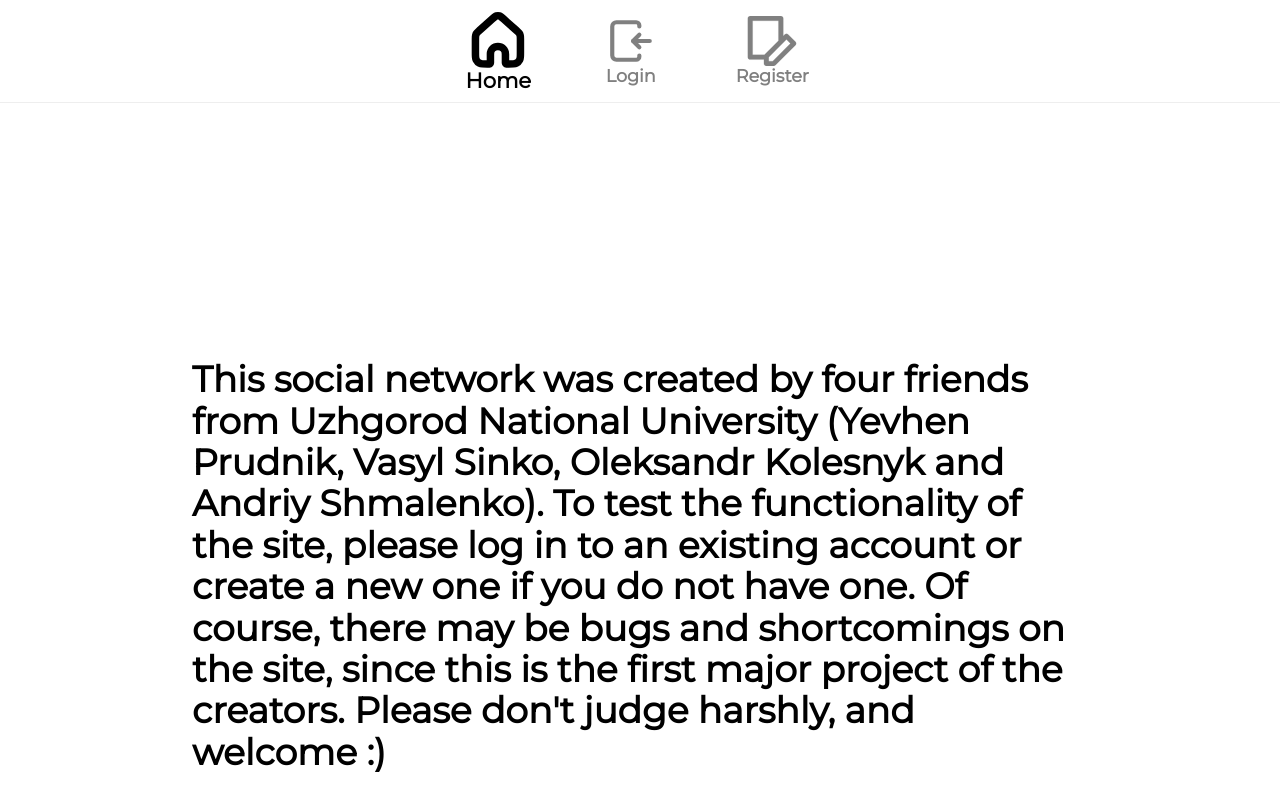
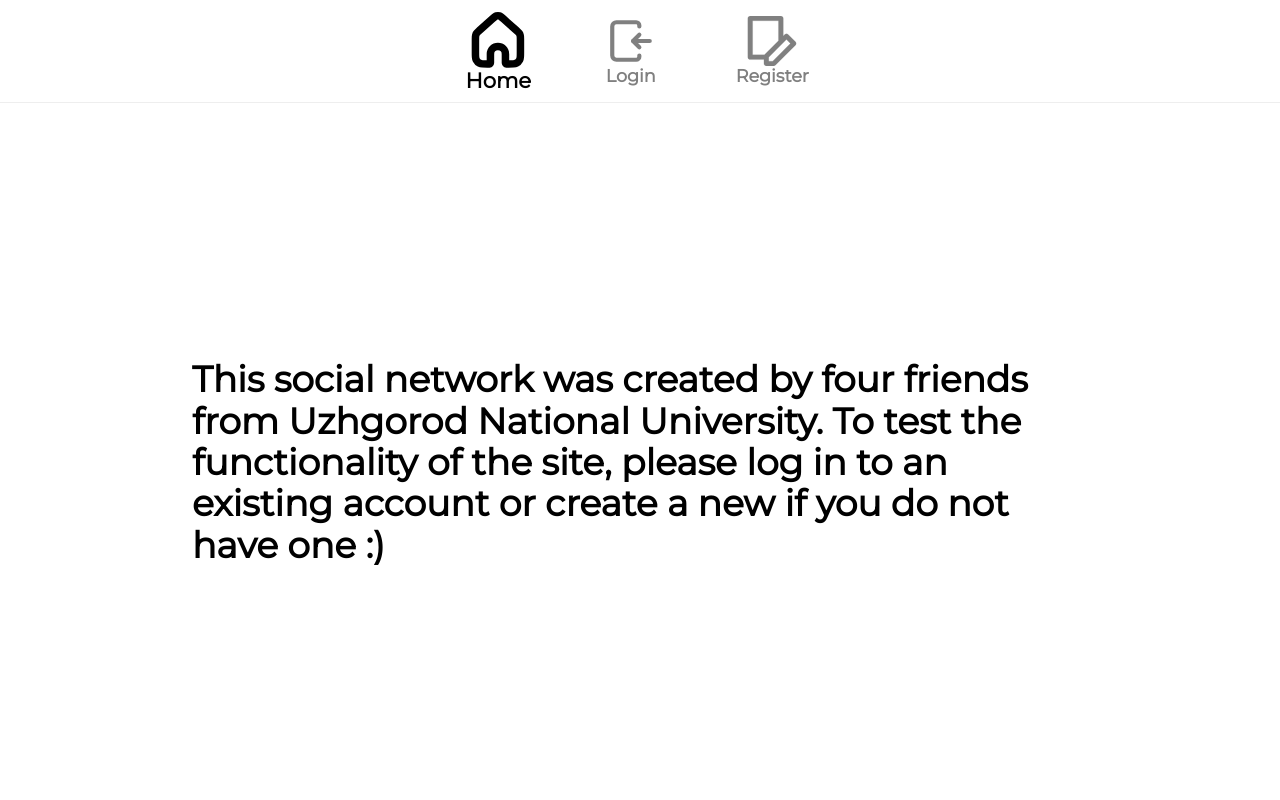
Before and after one commit to yevhenprudnik/heap-client, a React (Create React App) app: page / in a window 1280 px wide. Built offline with nearby package versions, Linux system fonts and the light colour scheme; no server answers.

Commit message:
Fix profile setting

```diff
--- a/src/components/Profile/profileSettings/profileSettings.js
+++ b/src/components/Profile/profileSettings/profileSettings.js
@@ -5,11 +5,12 @@
 function ProfileSettings({ patchUser }) {
   const [mainMenuisActive, setMainMenuIsActive] = useState(true);
   const [usernameChangerIsActive, setUsernameChangerIsActive] = useState(false);
-  const [username, setUserName] = useState('');
-  const [avatar, setAvatar] = useState('');
+  const [username, setUserName] = useState();
+  const [avatar, setAvatar] = useState();
 
   const handlePatchUser = async () => {
     await patchUser({ username, avatar });
+    window.location.reload();
   };
 
   return (
--- a/src/pages/Home/HomePage.js
+++ b/src/pages/Home/HomePage.js
@@ -1,14 +1,10 @@
 export default function HomePage() {
   return (
-    <div className='HomePage flex-ns justify-center'>
-      <div className='mt7 flex-ns f2 fw6 black w-70 justify-center'>
+    <div className="HomePage flex-ns justify-center">
+      <div className="mt7 flex-ns f2 fw6 black w-70 justify-center">
         This social network was created by four friends from Uzhgorod National
-        University (Yevhen Prudnik, Vasyl Sinko, Oleksandr Kolesnyk and Andriy
-        Shmalenko). To test the functionality of the site, please log in to an
-        existing account or create a new one if you do not have one. Of course,
-        there may be bugs and shortcomings on the site, since this is the first
-        major project of the creators. Please don't judge harshly, and welcome
-        :)
+        University. To test the functionality of the site, please log in to an
+        existing account or create a new if you do not have one :)
       </div>
     </div>
   );
```
